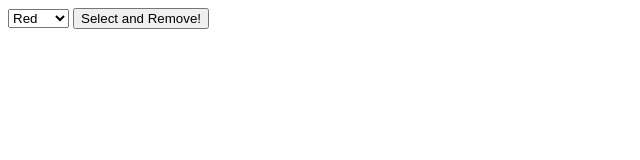
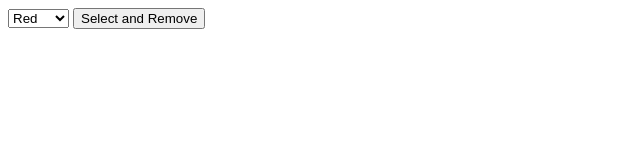
Before and after one commit to acciojob/remove-items-Sonu34668, a website: page main.html in a window 1280 px wide. Shown: the full height of the page, 0-640 px from the left. Drawn offline with Linux system fonts and the light colour scheme.

Commit message:
created a submission

```diff
--- a/main.html
+++ b/main.html
@@ -40,7 +40,7 @@
     <option value="blue">Blue</option>
     <option value="yellow">Yellow</option>
   </select>
-  <input type="button" id="removeButton" value="Select and Remove!">
+  <input type="button" id="removeButton" value="Select and Remove">
   <script src="script.js"></script>
 </body>
 </html>
```
